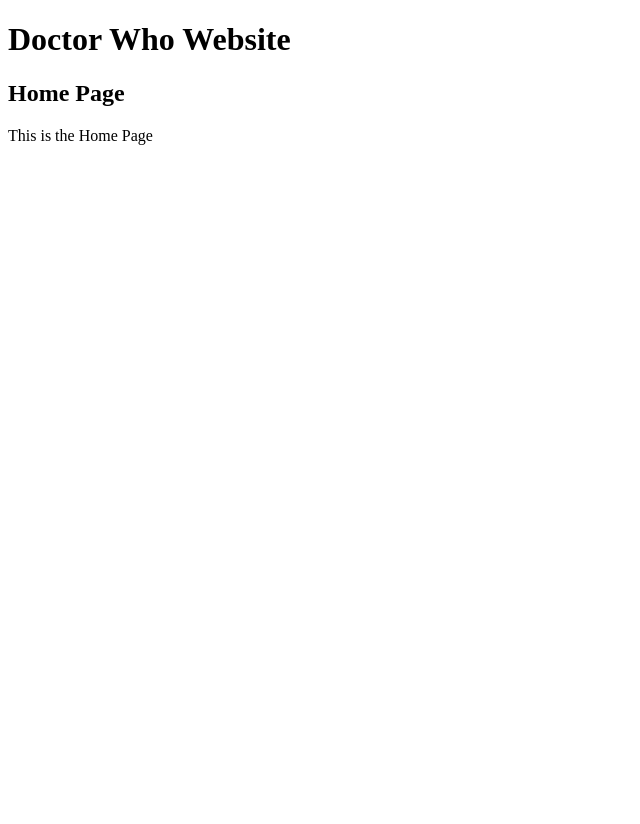
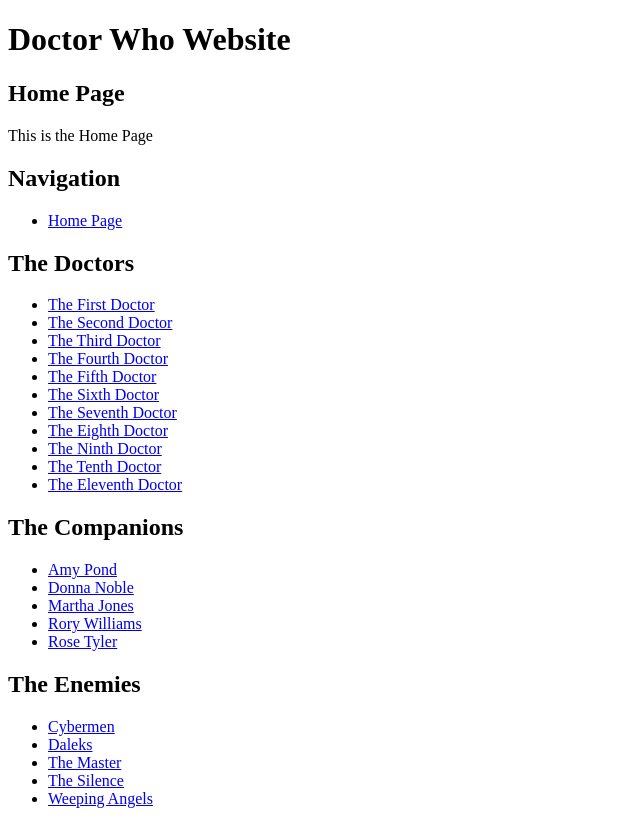
Before and after one commit to staygolder/Doctor-Who-Version-2, a plain HTML site: page index.html in a window 1280 px wide. Shown: the whole page, without its empty margins (0-640 px from the left). Before the commit the page ends 800 px from the top, so only its background shows below. Drawn offline with Linux system fonts and the light colour scheme.

Commit message:
added links to index

```diff
--- a/index.html
+++ b/index.html
@@ -9,5 +9,41 @@
 <h1>Doctor Who Website</h1>
 <h2>Home Page</h2>
 <p>This is the Home Page</p>
+<!-- #BeginLibraryItem "/Library/links.lbi" -->
+<h2>Navigation</h2>
+<ul>
+	<li><a href="index.html">Home Page</a></li>
+</ul>
+<h2>The Doctors</h2>
+<ul>
+	<li><a href="doctor-who/doctor-who-01.html">The First Doctor</a></li>
+	<li><a href="doctor-who/doctor-who-02.html">The Second Doctor</a></li>
+	<li><a href="doctor-who/doctor-who-03.html">The Third Doctor</a></li>
+	<li><a href="doctor-who/doctor-who-04.html">The Fourth Doctor</a></li>
+	<li><a href="doctor-who/doctor-who-05.html">The Fifth Doctor</a></li>
+	<li><a href="doctor-who/doctor-who-06.html">The Sixth Doctor</a></li>
+	<li><a href="doctor-who/doctor-who-07.html">The Seventh Doctor</a></li>
+	<li><a href="doctor-who/doctor-who-08.html">The Eighth Doctor </a></li>
+	<li><a href="doctor-who/doctor-who-09.html">The Ninth Doctor</a></li>
+	<li><a href="doctor-who/doctor-who-10.html">The Tenth Doctor</a></li>
+	<li><a href="doctor-who/doctor-who-11.html">The Eleventh Doctor</a></li>
+</ul>
+<h2>The Companions</h2>
+<ul>
+	<li><a href="companions/amy-pond.html">Amy Pond</a></li>
+	<li><a href="companions/donna-noble.html">Donna Noble</a></li>
+	<li><a href="companions/martha-jones.html">Martha Jones</a></li>
+	<li><a href="companions/rory-williams.html">Rory Williams</a></li>
+	<li><a href="companions/rose-tyler.html">Rose Tyler</a></li>
+</ul>
+<h2>The Enemies</h2>
+<ul>
+	<li><a href="enemies/cybermen.html">Cybermen</a></li>
+	<li><a href="enemies/daleks.html">Daleks</a></li>
+	<li><a href="enemies/the-master.html">The Master</a></li>
+	<li><a href="enemies/the-silence.html">The Silence</a></li>
+	<li><a href="enemies/weeping-angels.html">Weeping Angels</a></li>
+</ul>
+<!-- #EndLibraryItem -->
 </body>
 </html>
```
